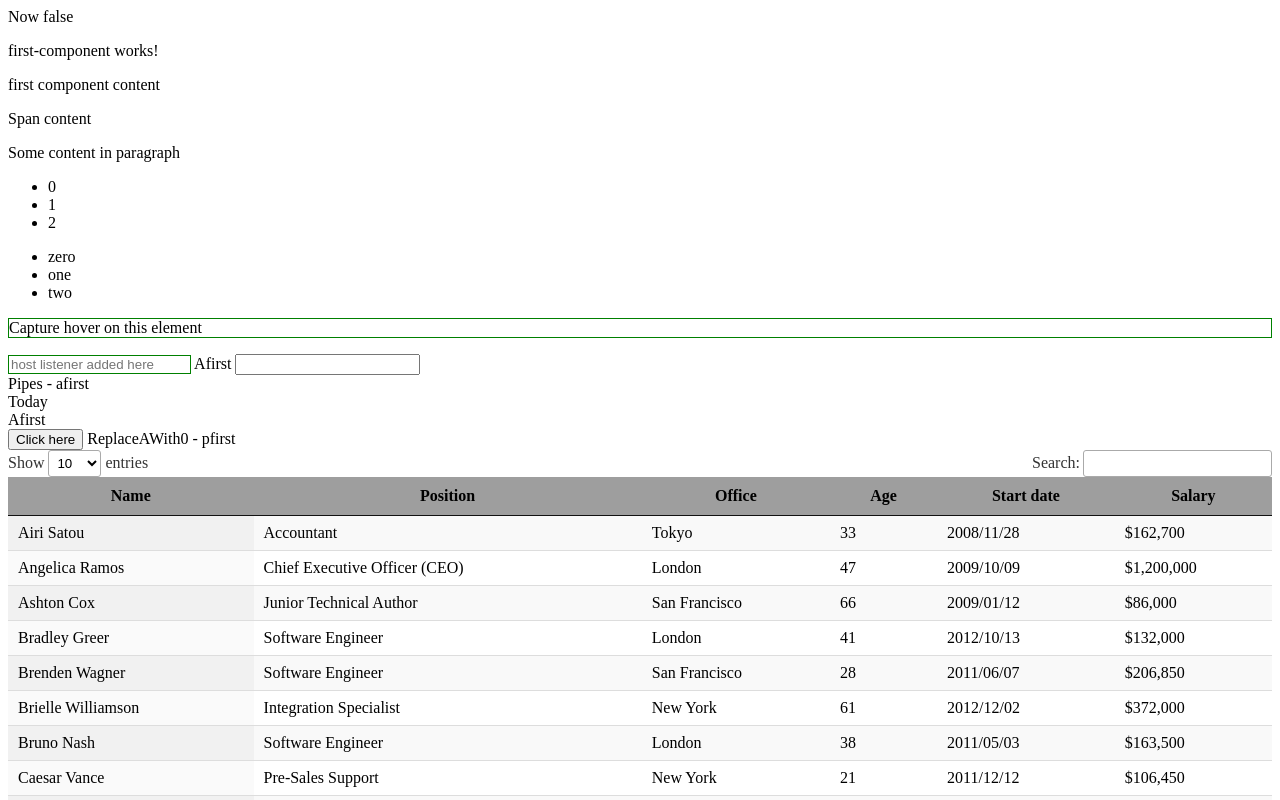
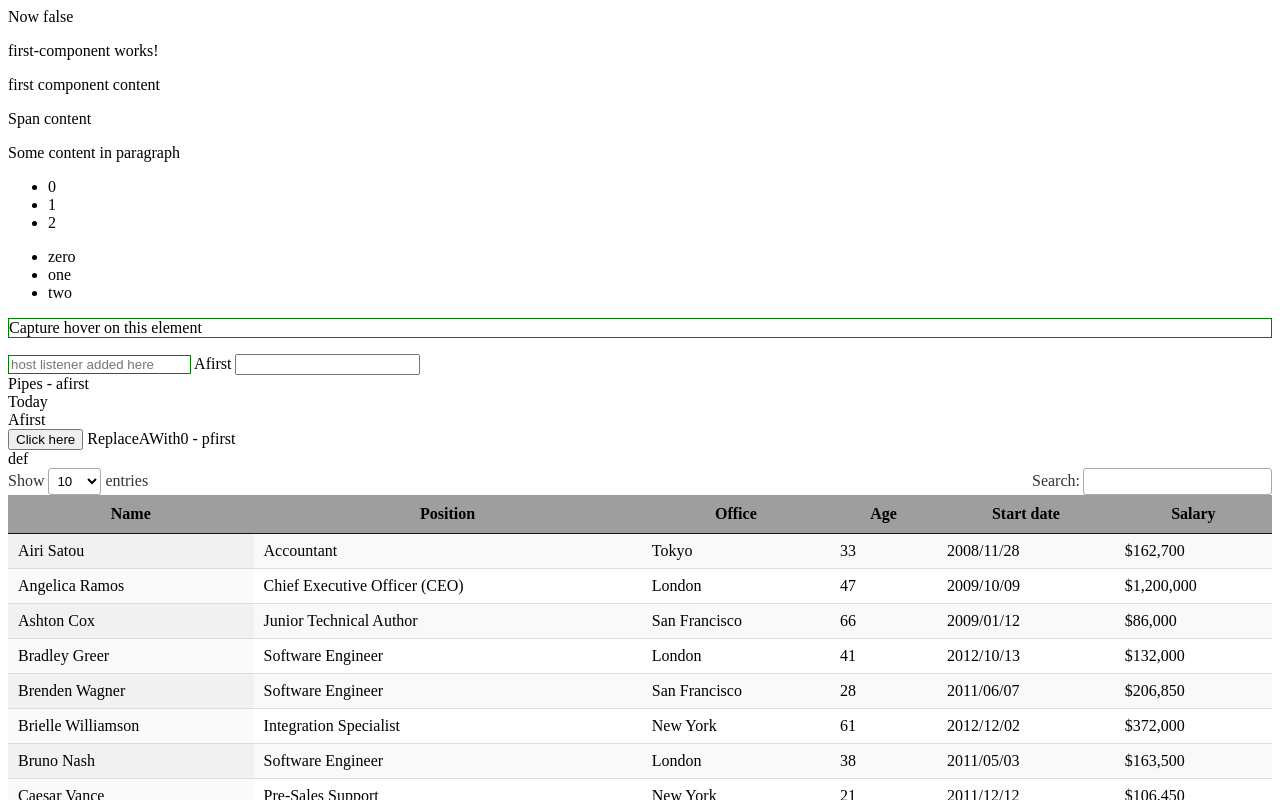
Before and after one commit to Jagan-P/angular-training, an Angular app: page / in a window 1280 px wide. Shown: the top 800 px of the page. Built offline with nearby package versions, Linux system fonts and the light colour scheme.

Commit message:
Interfaces, abstract classes, extendeds, implements, optional properties, pure and impure pipes, super, dervied class, inheritance

```diff
--- a/src/app/app.component.html
+++ b/src/app/app.component.html
@@ -46,6 +46,10 @@ Today {{today | date | uppercase }}
 
 
 ReplaceAWith0 - {{inputValue | replaceAWithCustomString:'p'}}
+
+<div *ngFor="let hero of (heroes | flyingHeroes)">
+    {{hero.name}}
+  </div>
 
 <table appDataTables class="display" style="width:100%">
   <thead>
--- a/src/app/app.component.ts
+++ b/src/app/app.component.ts
@@ -1,8 +1,50 @@
-import { ChangeDetectionStrategy, ChangeDetectorRef, Input, QueryList, ViewChild, ViewChildren } from '@angular/core';
+import { ChangeDetectionStrategy, ChangeDetectorRef, Input, OnInit, QueryList, ViewChild, ViewChildren } from '@angular/core';
 import { Component, Directive, TemplateRef, ViewContainerRef } from '@angular/core';
 import { FirstComponentComponent } from './first-component/first-component.component';
 
 declare var $:any;
+
+
+/**
+ * An interface for items
+ */
+ interface IItems {
+  /* * Id of the item */
+  id: number,
+  name?: string
+}
+
+interface IData {
+  pincode: number;
+}
+
+interface IExtendedItems extends IItems, IData {
+  phone: number
+}
+
+abstract class Data {
+  address: string = "ABC";
+}
+
+abstract class Item {
+  latitude: number = 0;
+}
+
+class DEF extends Data {
+  address = "DEF";
+
+  constructor() {
+    super();
+
+    console.log("address",this.address);
+  }
+}
+
+class ABC implements IData, IItems {
+  phone = 0;
+  id: number = 0;
+  pincode: number = 0;
+}
 
 @Component({
   selector: 'app-root',
@@ -10,11 +52,18 @@ declare var $:any;
   styleUrls: ['./app.component.scss'],
   changeDetection: ChangeDetectionStrategy.OnPush
 })
-export class AppComponent {
-  title = 'first-project';
+export class AppComponent implements OnInit {
+  title: string = 'first-project';
 
   @ViewChild("templateRef", {static: false}) appFirst: HTMLElement;
   // @ViewChildren("templateRef") viewChildren: QueryList<any>;
+
+  studentItem: IExtendedItems = {
+    id: 0,
+    // name: 'abc',
+    phone: 0,
+    pincode: 0
+  }
 
   items = [0,1,2];
   obje = [
@@ -26,8 +75,17 @@ export class AppComponent {
   inputValue = 'Afirst';
   hideParagraph = false;
   today: any = '';
+  heroes: any[] = [
+    {name:"abc", canFly: false},
+    {name:"def", canFly: true},
+    {name:"ghi", canFly: false}
+  ];
+  data: any;
 
-  constructor(private changeDetRef: ChangeDetectorRef) {}
+  constructor(private changeDetRef: ChangeDetectorRef) {
+    this.data = new DEF();
+  }
+
 
   ngOnInit() {
 
@@ -46,7 +104,9 @@ export class AppComponent {
       ]
       // this.items = [...this.items];
       // this.changeDetRef.markForCheck();
-
+      this.heroes.push({name: "yut", canFly: true});
+      // this.heroes = [{name: 'abc', canFly: true}];
+      this.heroes = [...this.heroes]
     }, 3000);
 
     setTimeout(() => {
--- a/src/app/app.module.ts
+++ b/src/app/app.module.ts
@@ -3,7 +3,7 @@ import { NgModule } from '@angular/core';
 
 import { AppRoutingModule } from './app-routing.module';
 import { AppComponent, UnlessDirective } from './app.component';
-import { FirstComponentComponent, ReplaceAWith0 } from './first-component/first-component.component';
+import { FirstComponentComponent, FlyingHeroes, ReplaceAWith0 } from './first-component/first-component.component';
 import { DataTablesDirective } from './data-tables.directive';
 import { BindingListenerDirective } from './binding-listener.directive';
 
@@ -14,7 +14,8 @@ import { BindingListenerDirective } from './binding-listener.directive';
     FirstComponentComponent,
     DataTablesDirective,
     BindingListenerDirective,
-    ReplaceAWith0
+    ReplaceAWith0,
+    FlyingHeroes
   ],
   imports: [
     BrowserModule,
--- a/src/app/first-component/first-component.component.ts
+++ b/src/app/first-component/first-component.component.ts
@@ -35,3 +35,11 @@ export class ReplaceAWith0 implements PipeTransform {
     return value.replace("A",replaceWith);
   }
 }
+
+@Pipe({name: 'flyingHeroes', pure: false})
+export class FlyingHeroes implements PipeTransform {
+  transform(allHeroes: any[]) {
+    console.log("allHeroes",allHeroes);
+    return allHeroes.filter(hero => hero.canFly);
+  }
+}
```
